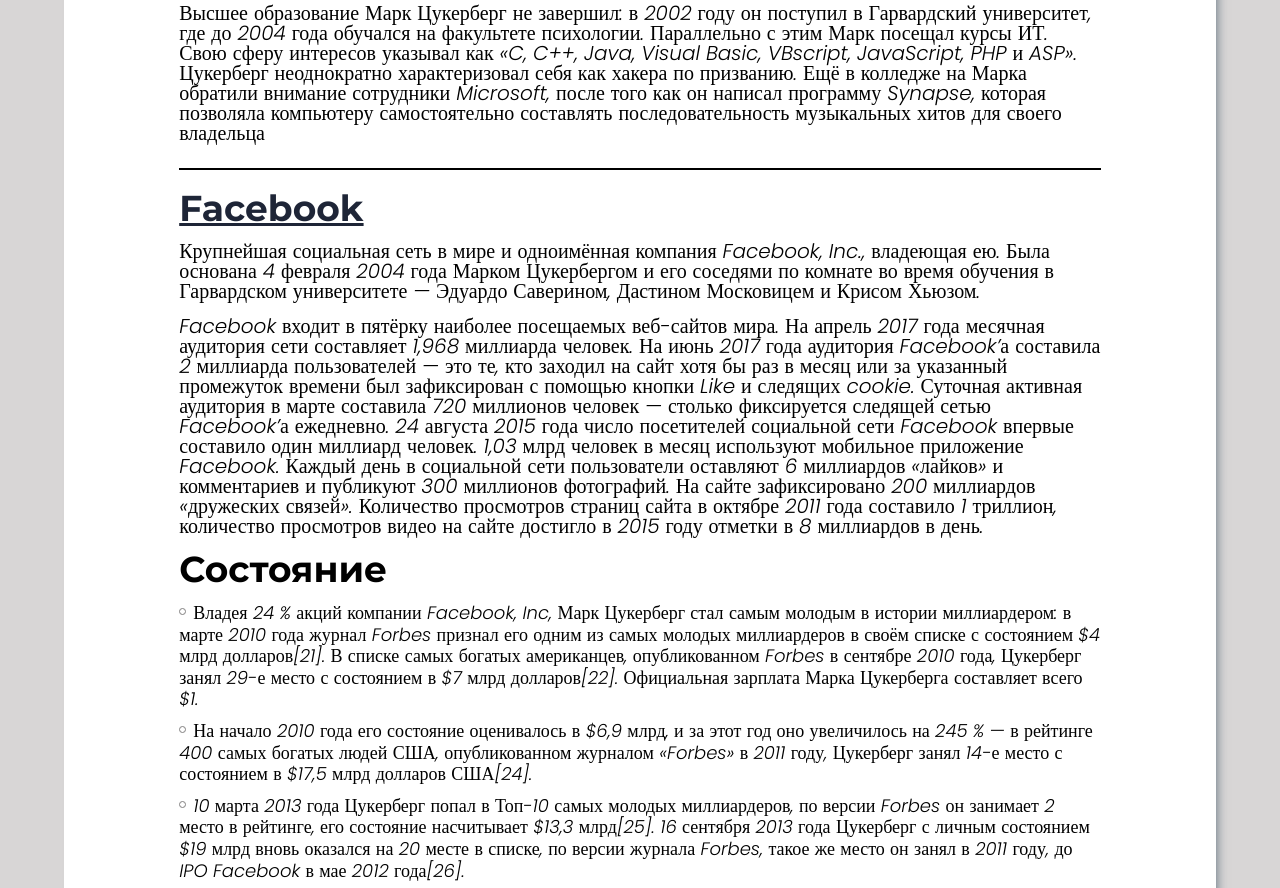
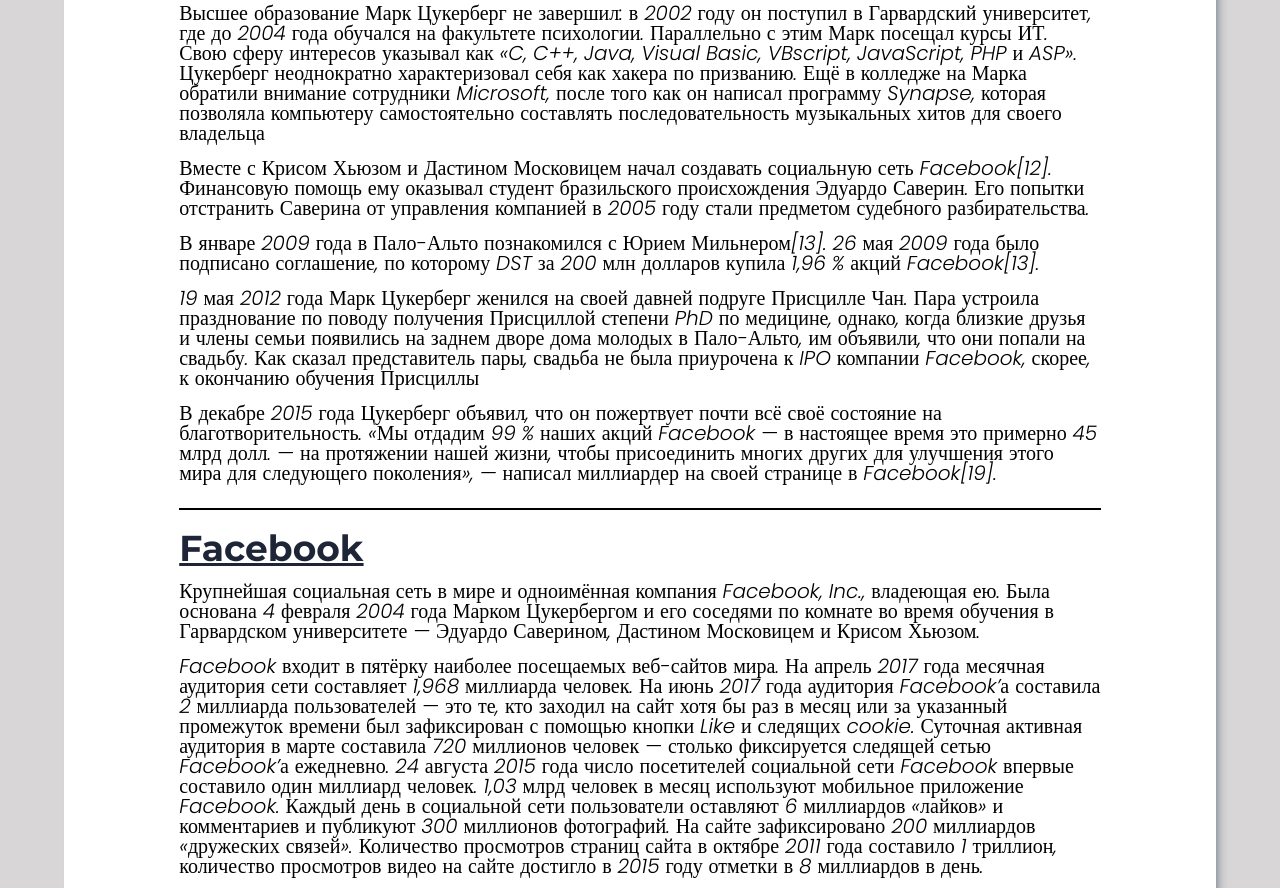
Before and after one commit to mhatikov/Freelance-job, a plain HTML site: page First-test-task/index.html in a window 1280 px wide. Shown: the part 760-1648 px from the top of the page. Drawn offline with Linux system fonts and the light colour scheme.

Commit message:
feat: add a text

```diff
--- a/First-test-task/index.html
+++ b/First-test-task/index.html
@@ -26,6 +26,10 @@
                     <h2 class="biograpgy__content-title">Биография</h2>
                     <p>Марк родился 14 мая 1984 года в городе Уайт-Плейнс (штат Нью-Йорк), что в нескольких километрах к северу от города Нью-Йорка. Отец — стоматолог Эдвард Цукерберг (по состоянию на 2012 год продолжал практику). Мать — психиатр Карен Цукерберг. Его бабушки и дедушки были из Германии, Австрии и Польши. Был вторым ребёнком и единственным мальчиком из 4 детей в семье; его сёстры — Рэнди (старшая), Донна и Ариэль.</p>
                     <p>Высшее образование Марк Цукерберг не завершил: в 2002 году он поступил в Гарвардский университет, где до 2004 года обучался на факультете психологии. Параллельно с этим Марк посещал курсы ИТ. Свою сферу интересов указывал как «C, C++, Java, Visual Basic, VBscript, JavaScript, PHP и ASP». Цукерберг неоднократно характеризовал себя как хакера по призванию. Ещё в колледже на Марка обратили внимание сотрудники Microsoft, после того как он написал программу Synapse, которая позволяла компьютеру самостоятельно составлять последовательность музыкальных хитов для своего владельца</p>
+                    <p>Вместе с Крисом Хьюзом и Дастином Московицем начал создавать социальную сеть Facebook[12]. Финансовую помощь ему оказывал студент бразильского происхождения Эдуардо Саверин. Его попытки отстранить Саверина от управления компанией в 2005 году стали предметом судебного разбирательства.</p>
+                    <p>В январе 2009 года в Пало-Альто познакомился с Юрием Мильнером[13]. 26 мая 2009 года было подписано соглашение, по которому DST за 200 млн долларов купила 1,96 % акций Facebook[13].</p>
+                    <p>19 мая 2012 года Марк Цукерберг женился на своей давней подруге Присцилле Чан. Пара устроила празднование по поводу получения Присциллой степени PhD по медицине, однако, когда близкие друзья и члены семьи появились на заднем дворе дома молодых в Пало-Альто, им объявили, что они попали на свадьбу. Как сказал представитель пары, свадьба не была приурочена к IPO компании Facebook, скорее, к окончанию обучения Присциллы</p>
+                    <p>В декабре 2015 года Цукерберг объявил, что он пожертвует почти всё своё состояние на благотворительность. «Мы отдадим 99 % наших акций Facebook — в настоящее время это примерно 45 млрд долл. — на протяжении нашей жизни, чтобы присоединить многих других для улучшения этого мира для следующего поколения», — написал миллиардер на своей странице в Facebook[19].</p>
                 </div>
                 <div class="content__facebook facebook">
                     <h2 class="facebook__content-title"><a href="https://www.facebook.com/">Facebook</a></h2>
```
